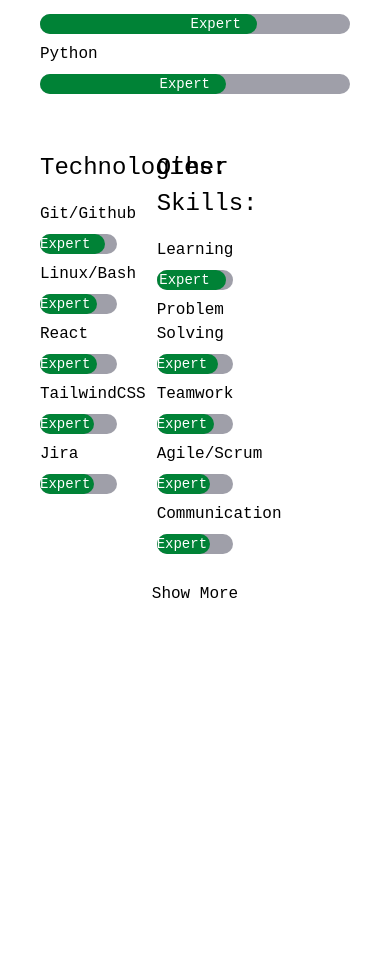
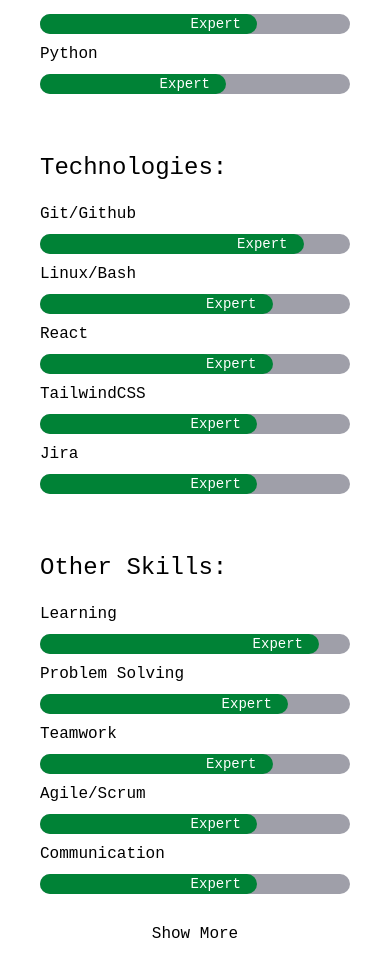
Before and after one commit to hagensv-web/hagensv-portfolio, a Next.js app: page / in a window 390 px wide. Shown: the part 3282-4258 px from the top of the page. Before the commit the page ends 3956 px from the top, so only its background shows below. Built offline with nearby package versions, Linux system fonts and the light colour scheme.

Commit message:
fix skills mobile layout

```diff
--- a/components/features/skills/SkillsWidget.tsx
+++ b/components/features/skills/SkillsWidget.tsx
@@ -17,7 +17,7 @@
     }
 
     return (
-        <div className="">
+        <div>
             <div className="grid grid-cols-3 gap-10">
                 <div className="col-span-3 md:col-span-1">
                     <h3>Languages:</h3>
@@ -25,13 +25,13 @@
                         <SkillBar key={skill.name} skill={skill} />
                     )) }
                 </div>
-                <div>
+                <div className="col-span-3 md:col-span-1">
                     <h3>Technologies:</h3>
                     { topTechnologies.map( skill => (
                         <SkillBar key={skill.name} skill={skill} />
                     )) }
                 </div>
-                <div>
+                <div className="col-span-3 md:col-span-1">
                     <h3>Other Skills:</h3>
                     { topOtherSkills.map( skill => (
                         <SkillBar key={skill.name} skill={skill} />
```
